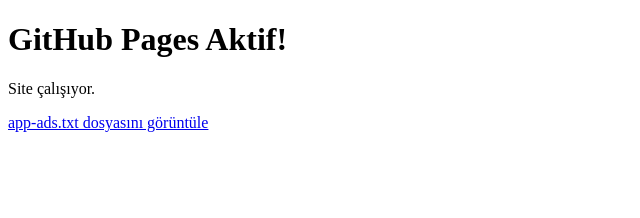
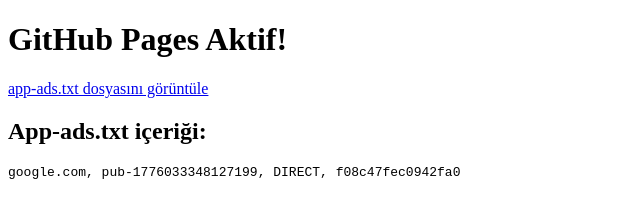
Before and after one commit to Padrino-52/github.io, a plain HTML site: page index.html in a window 1280 px wide. Shown: the whole page, without its empty margins (0-640 px from the left). Drawn offline with Linux system fonts and the light colour scheme.

Commit message:
Modify HTML title and add app-ads.txt section
Updated the title and added app-ads.txt content.

```diff
--- a/index.html
+++ b/index.html
@@ -1,12 +1,16 @@
 <!DOCTYPE html>
 <html>
 <head>
-    <title>Padrino-52 GitHub Pages</title>
+    <title>Padrino-52</title>
     <meta charset="UTF-8">
 </head>
 <body>
     <h1>GitHub Pages Aktif!</h1>
-    <p>Site çalışıyor.</p>
-    <p><a href="/app-ads.txt">app-ads.txt dosyasını görüntüle</a></p>
+    <p><a href="app-ads.txt">app-ads.txt dosyasını görüntüle</a></p>
+
+    <div>
+        <h2>App-ads.txt içeriği:</h2>
+        <pre>google.com, pub-1776033348127199, DIRECT, f08c47fec0942fa0</pre>
+    </div>
 </body>
 </html>
```
